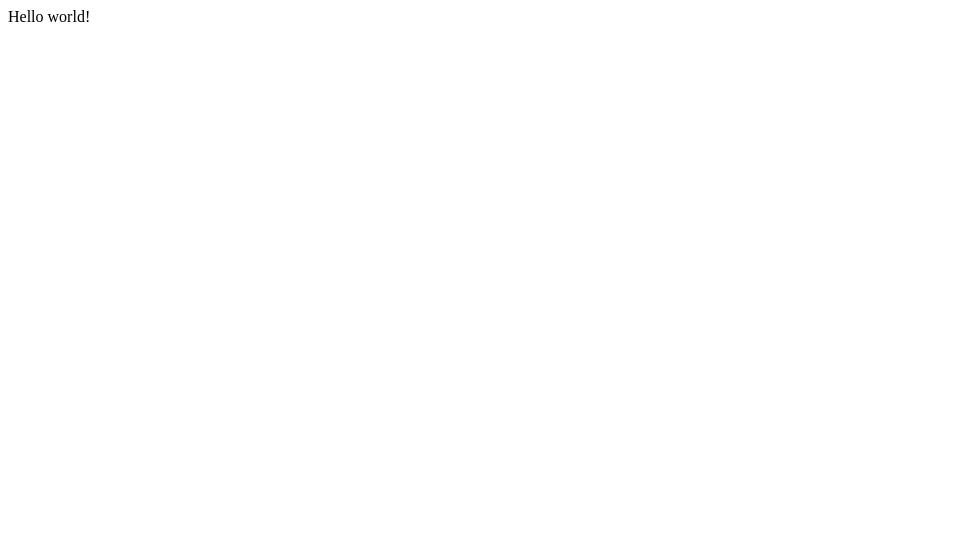
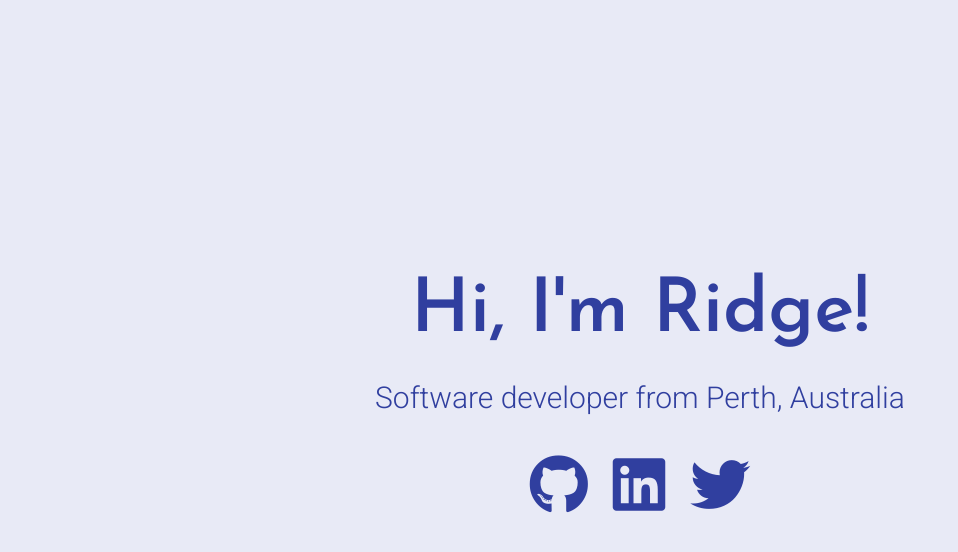
Before and after one commit to RidgeX/ridgex.github.io, a plain HTML site: page index.html in a window 1280 px wide. Shown: the whole page, without its empty margins (0-958 px from the left). Drawn offline with Linux system fonts and the light colour scheme.

Commit message:
Update index

```diff
--- /dev/null
+++ b/css/reset.css
@@ -0,0 +1,25 @@
+/* Minimal CSS Reset */
+
+html {
+  box-sizing: border-box;
+  font-size: 12px;
+}
+
+*, *:before, *:after {
+  box-sizing: inherit;
+}
+
+body, h1, h2, h3, h4, h5, h6, p, ol, ul {
+  margin: 0;
+  padding: 0;
+  font-weight: normal;
+}
+
+ol, ul {
+  list-style: none;
+}
+
+img {
+  max-width: 100%;
+  height: auto;
+}
--- /dev/null
+++ b/css/theme.css
@@ -0,0 +1,75 @@
+/* Typography */
+
+html {
+  font-family: 'Roboto', sans-serif;
+}
+
+@media (min-width: 576px) {
+  html {
+    font-size: 14px;
+  }
+}
+
+@media (min-width: 768px) {
+  html {
+    font-size: 16px;
+  }
+}
+
+@media (min-width: 992px) {
+  html {
+    font-size: 18px;
+  }
+}
+
+@media (min-width: 1200px) {
+  html {
+    font-size: 20px;
+  }
+}
+
+.icons-social i {
+  font-size: 3em;
+}
+
+/* Custom Styles */
+
+main {
+  display: flex;
+  flex-direction: column;
+  min-height: 100vh;
+  justify-content: center;
+  padding: 0 30px;
+  text-align: center;
+}
+
+main > .intro {
+  font-family: 'Josefin Sans', sans-serif;
+  font-size: 3.75em;
+  font-weight: 600;
+}
+
+main > .tagline {
+  font-size: 1.5rem;
+  margin: 1.5rem 0;
+  font-weight: 100;
+}
+
+.icons-social i {
+  padding: 10px;
+}
+
+/* Theme */
+
+main {
+  background: #E8EAF6;
+  color: #303F9F;
+}
+
+.icons-social a {
+  color: #303F9F;
+}
+
+.icons-social a svg path {
+  fill: #303F9F;
+}
--- a/index.html
+++ b/index.html
@@ -1 +1,24 @@
-Hello world!
+<!DOCTYPE html>
+<html lang="en">
+  <head>
+    <meta charset="utf-8">
+    <meta name="viewport" content="width=device-width, initial-scale=1">
+    <title>ridge.dev</title>
+    <link rel="icon" type="image/png" href="favicon.png">
+    <link rel="stylesheet" type="text/css" href="https://fonts.googleapis.com/css?family=Josefin+Sans:600|Roboto:300">
+    <link rel="stylesheet" type="text/css" href="https://use.fontawesome.com/releases/v5.10.0/css/all.css">
+    <link rel="stylesheet" type="text/css" href="css/reset.css">
+    <link rel="stylesheet" type="text/css" href="css/theme.css">
+  </head>
+  <body>
+    <main>
+      <div class="intro">Hi, I'm Ridge!</div>
+      <div class="tagline">Software developer from Perth, Australia</div>
+      <div class="icons-social">
+        <a target="_blank" href="https://github.com/RidgeX" aria-label="GitHub"><i class="fab fa-github" aria-hidden="true"></i></a>
+        <a target="_blank" href="https://www.linkedin.com/in/ridgeshrubsall" aria-label="LinkedIn"><i class="fab fa-linkedin" aria-hidden="true"></i></a>
+        <a target="_blank" href="https://twitter.com/ridgeshrubsall" aria-label="Twitter"><i class="fab fa-twitter" aria-hidden="true"></i></a>
+      </div>
+    </main>
+  </body>
+</html>
```
Also changed, not shown: favicon.png (added).
